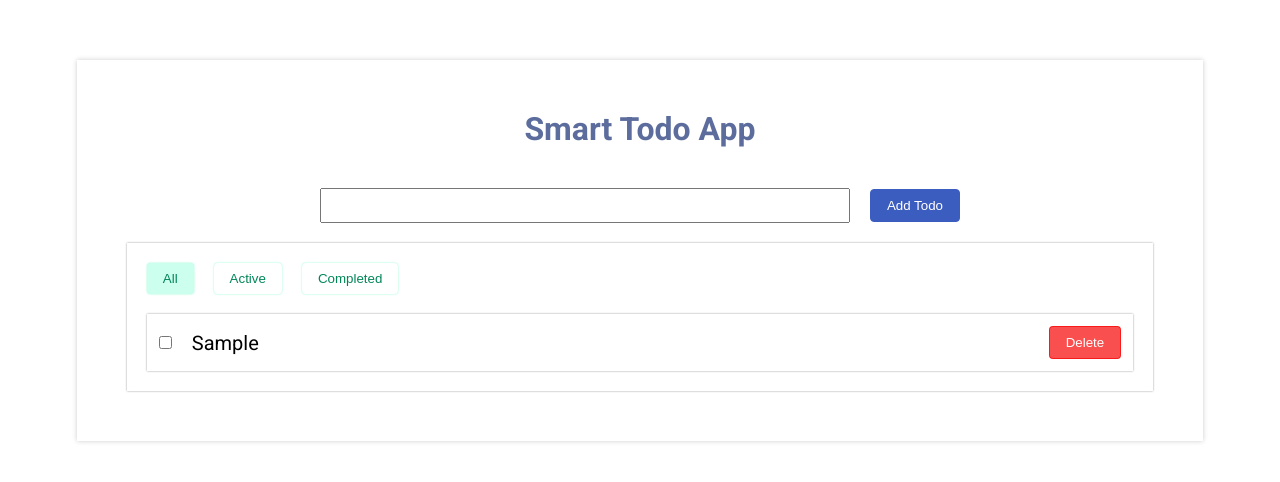
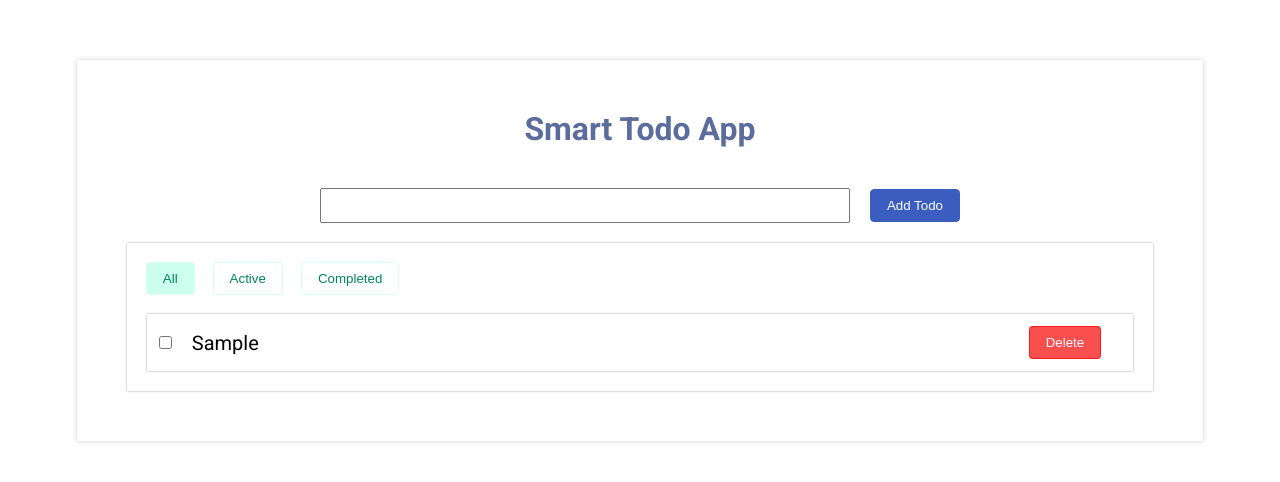
Before and after one commit to iamanoopverma/smart-todo-app, a React (Vite) app: page / in a window 1280 px wide. Both pictures are taken after typing "Sample" into the empty fields and a click on the button "Add Todo". Shown: the top 482 px of the page. Built offline with nearby package versions, Linux system fonts and the light colour scheme.

Commit message:
Version 1.2.1

```diff
--- a/src/App.jsx
+++ b/src/App.jsx
@@ -14,7 +14,7 @@ function App() {
       text: inputText,
       completed: false
     };
-    todo.text !== "" && setAllTodos([...allTodos, todo]);
+    inputText.trim() !== "" && setAllTodos([...allTodos, todo]);
   }
   function deleteTodo(id) {
     setAllTodos((prev) =>
--- a/src/assets/components/TodoListItem/TodoListItem.css
+++ b/src/assets/components/TodoListItem/TodoListItem.css
@@ -1,5 +1,6 @@
 .todo-item {
-  display: flex;
+  display: grid;
+  grid-template-columns:auto 1fr auto auto;
   align-items: center;
   gap: 20px;
 }
@@ -8,9 +9,7 @@
   font-size: 20px;
   text-transform: capitalize;
 }
-
 .delete-btn {
-  margin-left: auto;
   background-color: rgba(248, 5, 5, 0.7);
   border-color:rgba(248, 5, 5, 0.7);
 }
```
Also changed, not shown: src/assets/components/TodoListItem/TodoListItem.jsx (+7 -2 lines).
